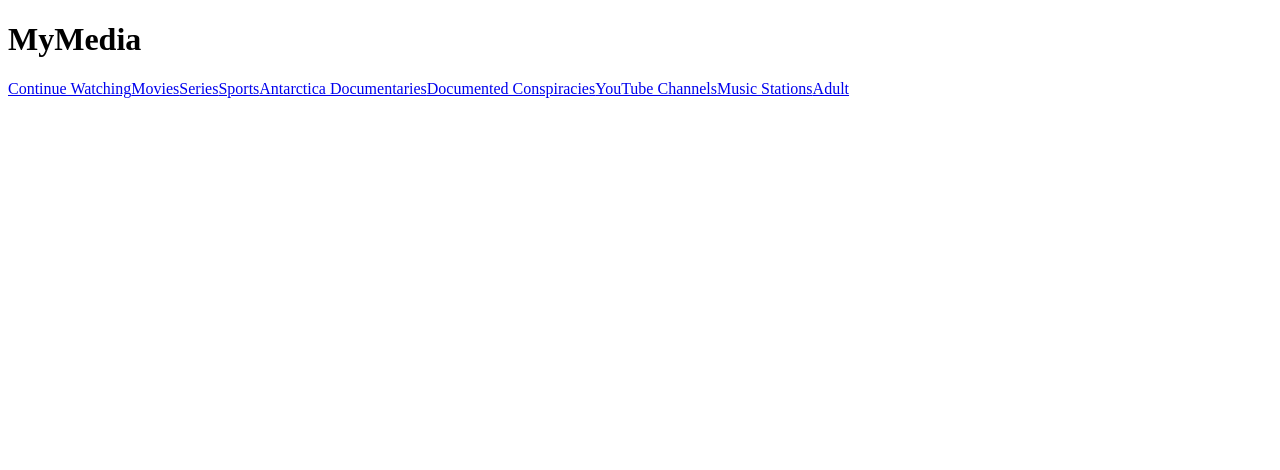
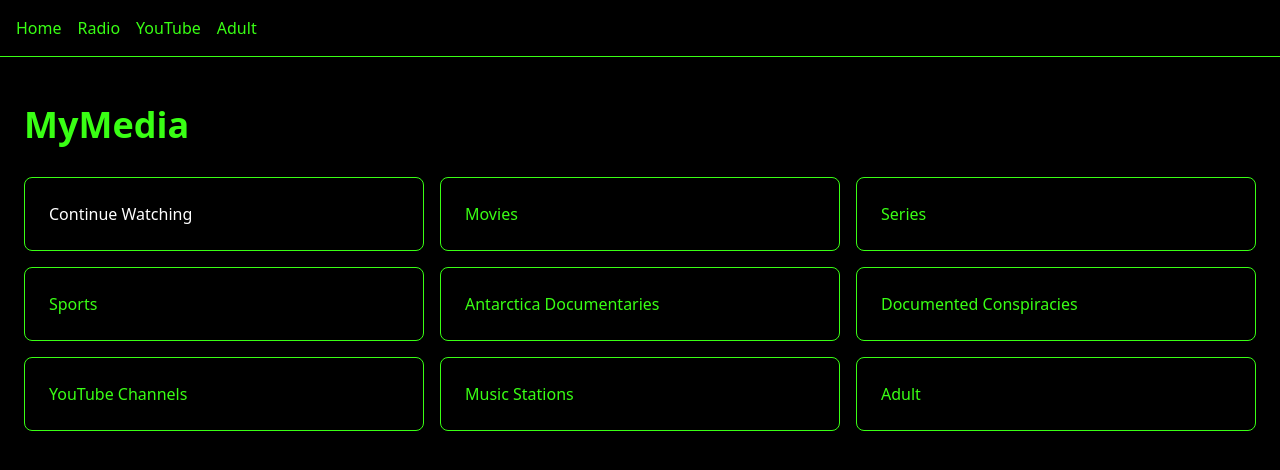
Before and after one commit to cgartco6/media-platform, a Next.js app in the folder apps/web/: page / in a window 1280 px wide. Shown: the top 470 px of the page. Built offline with nearby package versions, Linux system fonts and the light colour scheme.

Commit message:
Rename layout.tsxa to layout.tsx

```diff
--- /dev/null
+++ b/apps/web/app/layout.tsx
@@ -0,0 +1,23 @@
+import type { Metadata } from "next";
+import "./globals.css";
+import Navbar from "@/components/Navbar";
+
+export const metadata: Metadata = {
+  title: "MyMedia",
+  description: "Personal Netflix-style platform"
+};
+
+export default function RootLayout({
+  children
+}: {
+  children: React.ReactNode;
+}) {
+  return (
+    <html lang="en">
+      <body className="bg-black text-neon-green min-h-screen">
+        <Navbar />
+        {children}
+      </body>
+    </html>
+  );
+}
```
